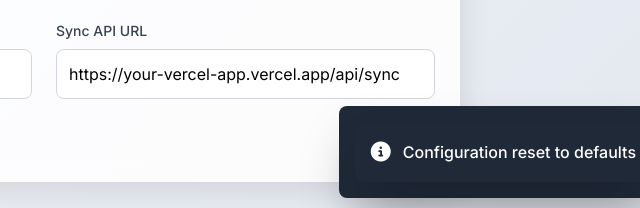
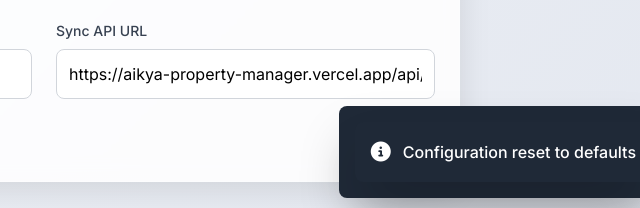
Before and after one commit to namanamberkar/aikya-property-manager, a plain HTML site: page public/sync.html in a window 1280 px wide. Both pictures are taken after a click on the button "Reset". Shown: the part 1158-1366 px from the top of the page, 596-1236 px from the left. Drawn offline with nearby package versions, Linux system fonts and the light colour scheme; no server answers.

Commit message:
Update sync.html

```diff
--- a/public/sync.html
+++ b/public/sync.html
@@ -218,7 +218,7 @@
 
                 <div>
                     <label class="block text-sm font-medium text-gray-700 mb-2">Sync API URL</label>
-                    <input type="text" id="api-url" placeholder="https://your-vercel-app.vercel.app/api/sync"
+                    <input type="text" id="api-url" placeholder="https://aikya-property-manager.vercel.app/api/sync"
                            class="w-full p-3 border border-gray-300 rounded-lg focus:ring-2 focus:ring-blue-500 focus:border-blue-500">
                 </div>
             </div>
@@ -246,7 +246,7 @@
         // Configuration
         let config = {
             sheetsUrl: '',
-            apiUrl: 'https://your-vercel-app.vercel.app/api/sync'
+            apiUrl: 'https://aikya-property-manager.vercel.app/api/sync'
         };
 
         // Initialize the page
@@ -279,7 +279,7 @@
             localStorage.removeItem('aikya-sync-config');
             config = {
                 sheetsUrl: '',
-                apiUrl: 'https://your-vercel-app.vercel.app/api/sync'
+                apiUrl: 'https://aikya-property-manager.vercel.app/api/sync'
             };
             document.getElementById('sheets-url').value = '';
             document.getElementById('api-url').value = config.apiUrl;
```
